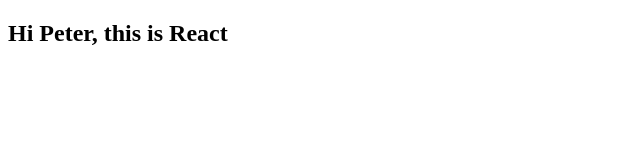
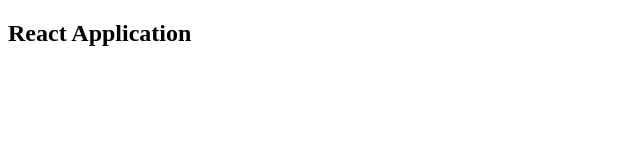
Before and after one commit to petercagala/udemy-modern-React-with-redux, a React (Create React App) app in the folder songs-application/: page / in a window 1280 px wide. Shown: the top 160 px of the page, without its empty margins (0-640 px from the left). Built offline with nearby package versions, Linux system fonts and the light colour scheme.

Commit message:
[section13-151] SongList component

```diff
--- a/songs-application/src/components/App.tsx
+++ b/songs-application/src/components/App.tsx
@@ -1,8 +1,7 @@
 import React from 'react';
 import {connect} from 'react-redux';
 import {StoreState} from '../reducers/index';
-
-import {selectSong} from '../actions/index'
+import {SongList} from './song/SongList';
 
 import './App.css';
 
@@ -29,7 +28,7 @@
   render() {
     return (
         <div>
-          <h2>Hi Peter, this is React</h2>
+          <SongList/>
         </div>
     );
   }
--- /dev/null
+++ b/songs-application/src/components/song/SongList.tsx
@@ -0,0 +1,39 @@
+import React from 'react';
+import {connect} from 'react-redux';
+import {StoreState} from "../../../../insurance-aplication/src/reducers";
+
+
+interface SongListProps {
+
+}
+
+interface SongListState {
+
+}
+
+class _SongList extends React.Component<SongListProps, SongListState> {
+
+    constructor(props: SongListProps, state: SongListState) {
+        super(props);
+
+        this.state = {};
+    }
+
+
+    render() {
+        return (
+            <div>
+                <h2>React Application</h2>
+            </div>
+        );
+    }
+}
+
+const mapStateToProps = (state: StoreState): any => {
+
+}
+
+export const SongList = connect(
+    mapStateToProps,
+    {}
+)(_SongList);
```
